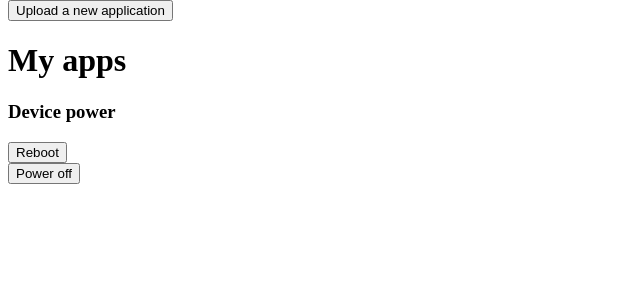
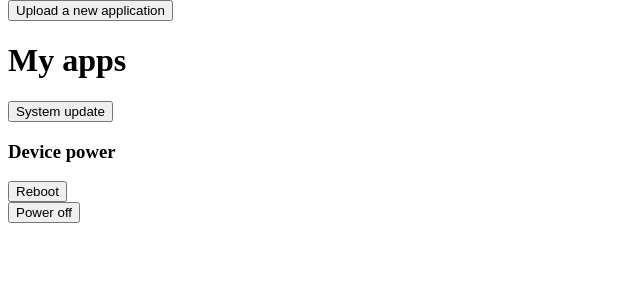
Before and after one commit to daniel-corcoran/tree, a Flask app: page /config in a window 1280 px wide. Shown: the part 57-357 px from the top of the page, without its empty margins (0-640 px from the left). Run offline with Flask 2, Linux system fonts and the light colour scheme.

Commit message:
Added git features

```diff
--- a/app/templates/config.html
+++ b/app/templates/config.html
@@ -17,6 +17,11 @@
     <!--List installed apps and set active / uninstall specific apps -->
 </div>
 
+<div id="update_div">
+    <form action="/update">
+          <input type="submit" value="System update">
+    </form>
+</div>
 
 <div id="power_settings_div">
     <h3>Device power</h3>
--- /dev/null
+++ b/tools/update.py
@@ -0,0 +1,5 @@
+import os
+def update():
+    r = os.system('git pull')
+    print(r)
+    # Git pulled, now we want to
```
